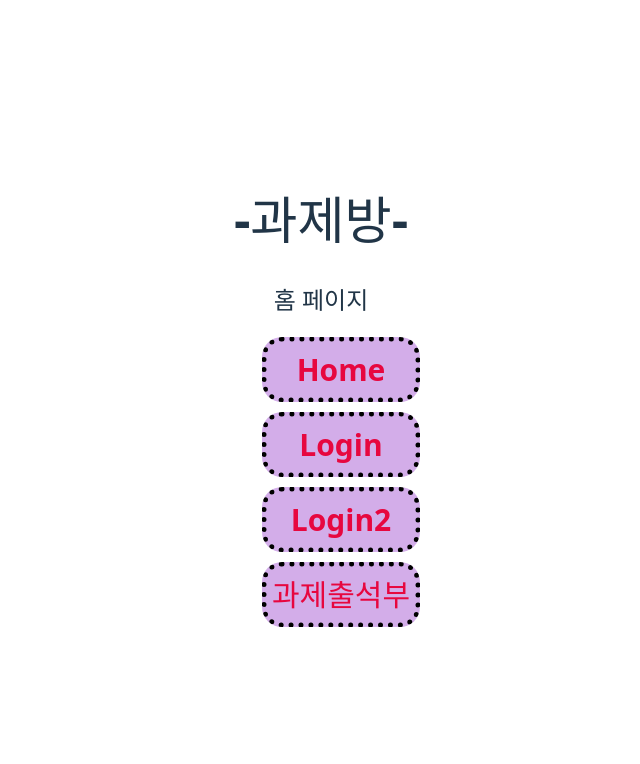
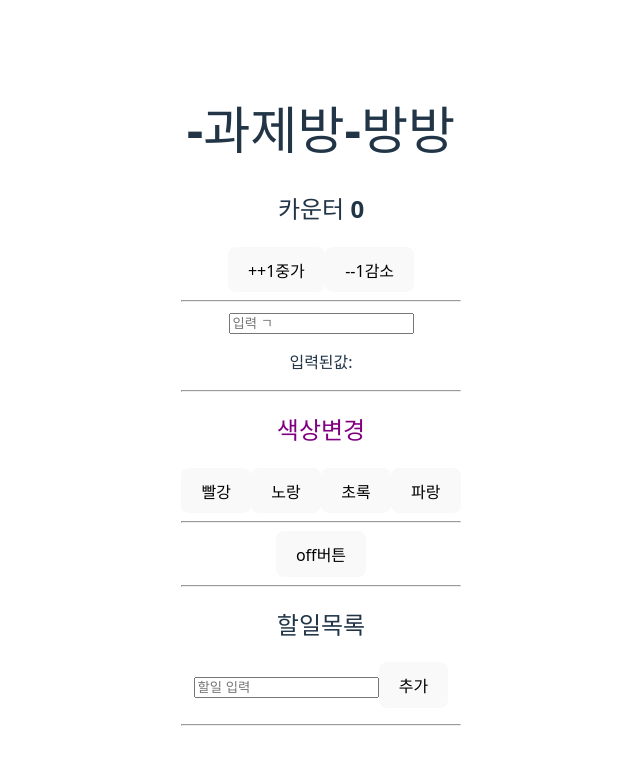
Before and after one commit to crist-17/react-site, a React (Vite) app: page /react-site/Arr in a window 1280 px wide. Before the commit this address led to /react-site/. Shown: the top 764 px of the page, without its empty margins (319-959 px from the left). Built offline with nearby package versions, Linux system fonts and the light colour scheme.

Commit message:
0812
최종수정

```diff
--- a/src/App.jsx
+++ b/src/App.jsx
@@ -1,6 +1,6 @@
-import {BrowserRouter as Router, Routes } from "react-router-dom";
-import { Navigate } from "react-router-dom";
-import { Route } from "react-router-dom";
+import {  BrowserRouter as Router, Route, Routes  } from "react-router-dom";
+
+
 // import { useState } from "react";
 import "./App.css";
 import Login from "./compo/Login";
@@ -8,21 +8,25 @@ import Home from "./compo/Home";
 import Layout from "./compo/Layout";
 import Login2 from "./compo/Login2";
 import Sclass from "./class/Sclass";
+import Arr from "./comp22/Arr";
 
 function App() {
 
   return (
     <>
-      <h1>-과제방-</h1>
+      <h1>-과제방-방방</h1>
       <Router>
         <Routes>
-           <Route path="/" element={<Navigate to="/react-site/" replace />} />
+          <Route path="/react-site/" element={<Layout />}></Route>
+
           <Route path="/react-site/" element={<Layout />} />
           <Route index element={<Home />} />
           <Route path="/react-site/login/" element={<Login />} />
           <Route path="/react-site/login2/" element={<Login2 />} />
-       <Route path="/react-site/Sclass/" element={<Sclass />} />
-        <Route path="*" element={<Navigate to="/react-site/" replace />} />
+          <Route path="/react-site/Sclass/" element={<Sclass />} />
+          <Route path="/react-site/Arr/" element={<Arr />} />
+
+
         </Routes>
       </Router>
     </>
--- /dev/null
+++ b/src/comp2/Colorchange.jsx
@@ -0,0 +1,14 @@
+import { useState } from "react"
+
+export default function Colorchange() {
+    const [color,setColor] = useState("purple")
+    return (
+        <>
+       <h2 style={{color: color}}>색상변경</h2>
+       <button onClick={() => setColor("red")}>빨강</button>
+       <button onClick={() => setColor("yellow")}>노랑</button>
+       <button onClick={() => setColor("green")}>초록</button>
+       <button onClick={() => setColor("blue")}>파랑</button>
+        </>
+    )
+}
--- /dev/null
+++ b/src/comp2/Inputmir.jsx
@@ -0,0 +1,14 @@
+import { useState } from "react"
+
+export default function Inputmir() {
+    const [text,setText] = useState("")
+    return (
+        <>
+        <input type="text"
+        onChange={(e) => setText(e.target.value)}
+         value={text} placeholder="입력 ㄱ" />
+         <p>입력된값: {text}</p>
+        </>
+
+    )
+}
--- /dev/null
+++ b/src/comp2/Todolist.jsx
@@ -0,0 +1,30 @@
+import { useState } from "react"
+
+export default function Todolist() {
+const [todo, setTodo] = useState("")
+const [todos,setTodos] = useState([])
+
+const addTodo = () => {
+    if(todo.trim()) {
+        setTodos([...todos, todo])
+        setTodo("")
+    }
+}
+    return (
+        <>
+        <h2>할일목록</h2>
+        <input type="text"
+        value={todo}
+        onChange={(e) => setTodo(e.target.value)}
+        placeholder="할일 입력" />
+        <button onClick={addTodo}>추가</button>
+        <ul>
+            {
+                todos.map((item, index) => (
+
+                <li key={index}>{item}</li>))
+            }
+        </ul>
+        </>
+    )
+}
--- /dev/null
+++ b/src/comp2/Toggle.jsx
@@ -0,0 +1,11 @@
+import { useState } from "react"
+
+export default function Toggle() {
+    const [ison, setIson] = useState(false)
+    return (
+        <>
+        <button onClick={() => setIson(!ison)}>{ison?'on':'off'}버튼</button>
+
+    </>
+    )
+}
--- /dev/null
+++ b/src/comp2/counter.jsx
@@ -0,0 +1,12 @@
+import { useState } from "react"
+
+export default function Counter() {
+    const [ count, setCount ] = useState(0)
+    return (
+        <>
+            <h2>카운터 {count}</h2>
+            <button onClick={() => setCount(count + 1)}>++1중가</button>
+            <button onClick={() => setCount(count - 1)}>--1감소</button>
+        </>
+    )
+}
--- /dev/null
+++ b/src/comp22/Arr.jsx
@@ -0,0 +1,20 @@
+import Colorchange from "../comp2/Colorchange";
+import Counter from "../comp2/counter";
+import Inputmir from "../comp2/Inputmir";
+import Todolist from "../comp2/Todolist";
+import Toggle from "../comp2/Toggle";
+
+
+const Arr = () => {
+    return (
+        <div>
+            <Counter /><hr />
+            <Inputmir /><hr />
+            <Colorchange /><hr />
+            <Toggle /><hr />
+            <Todolist /><hr />
+        </div>
+    );
+};
+
+export default Arr;
--- a/src/compo/Layout.jsx
+++ b/src/compo/Layout.jsx
@@ -8,16 +8,19 @@ function Layout() {
             <nav>
                 <ul class="list">
                     <li>
-                        <Link to="/react-site/" className="iink">Home</Link>
+                        <Link to="/react-site/" className="link">Home</Link>
                     </li>
                     <li>
-                        <Link to="/react-site/login" className="iink">Login</Link>
+                        <Link to="/react-site/login" className="link">Login</Link>
                     </li>
                     <li>
-                          <Link to="/react-site/login2" className="iink">Login2</Link>
+                          <Link to="/react-site/login2" className="link">Login2</Link>
                     </li>
                     <li>
-                       <Link to="/react-site/Sclass" className="iink">과제출석부</Link>
+                       <Link to="/react-site/Sclass" className="link">과제출석부</Link>
+                    </li>
+                    <li>
+                        <Link to="/react-site/Arr" className="link">0812</Link>
                     </li>
 
                 </ul>
```
Also changed, not shown: public/404.html (added, +23 -0 lines).
